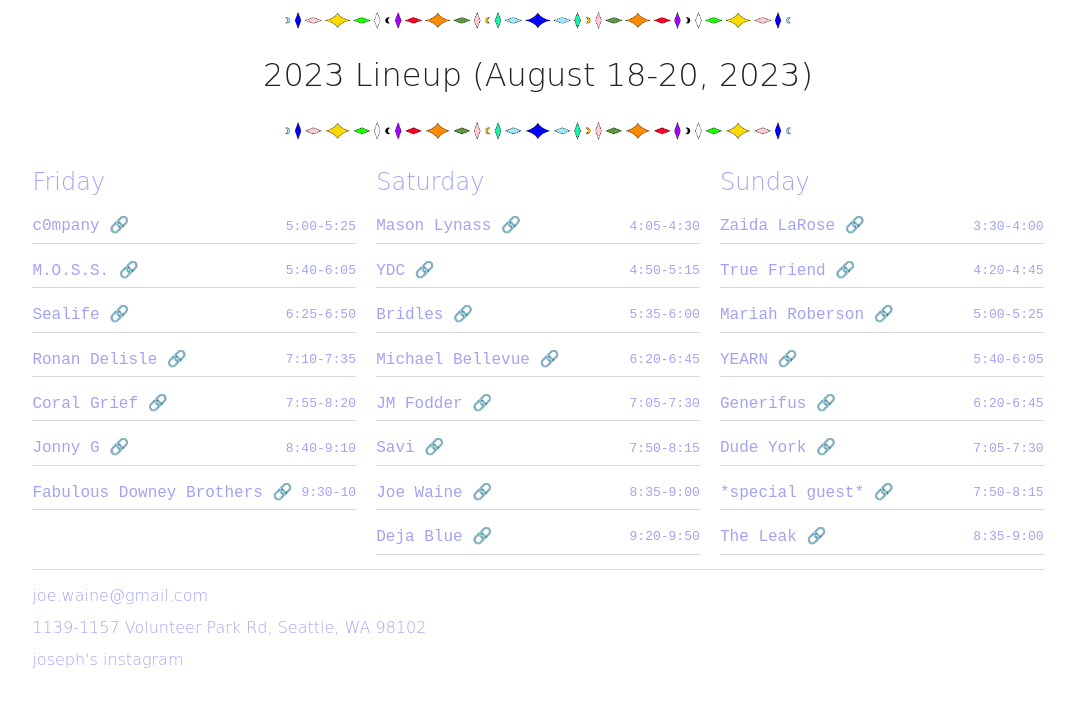
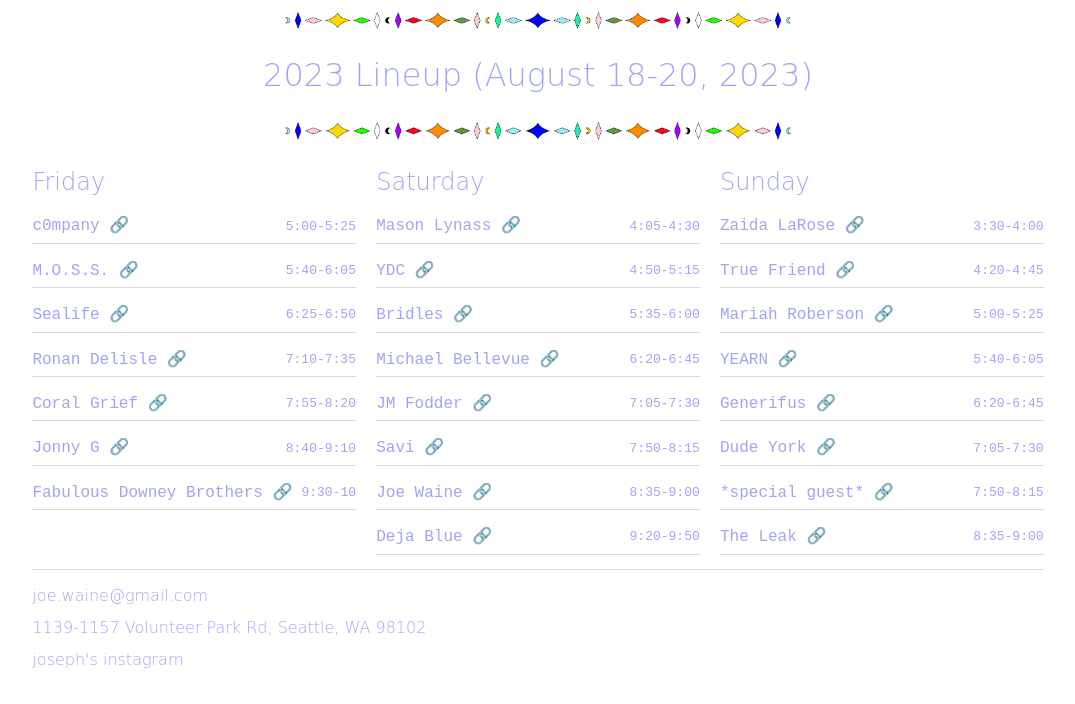
Before and after one commit to joewaine/wainestock, a website built with Parcel: page music.html in a window 1280 px wide. Shown: the part 112-816 px from the top of the page, without its empty margins (102-1177 px from the left). Built offline with nearby package versions, Linux system fonts and the light colour scheme.

Commit message:
Update music.html

```diff
--- a/music.html
+++ b/music.html
@@ -57,7 +57,7 @@
   <!-- <img style="width:80px;" src="/img/ggg.png" alt="ggg"><br> -->
   <img class="half-width-image" src="/img/chainline.png" alt="chainline">
 <!--   <img class="half-width-image" src="/img/lineup-header.png" alt="wainestock 2023 lineup header"> -->
-<h1>2023 Lineup (August 18-20, 2023)</h1>
+<h1 style="color: rgb(163, 163, 246);">2023 Lineup (August 18-20, 2023)</h1>
   <img class="half-width-image" src="/img/chainline.png" alt="chainline">
 </div>
 
```
